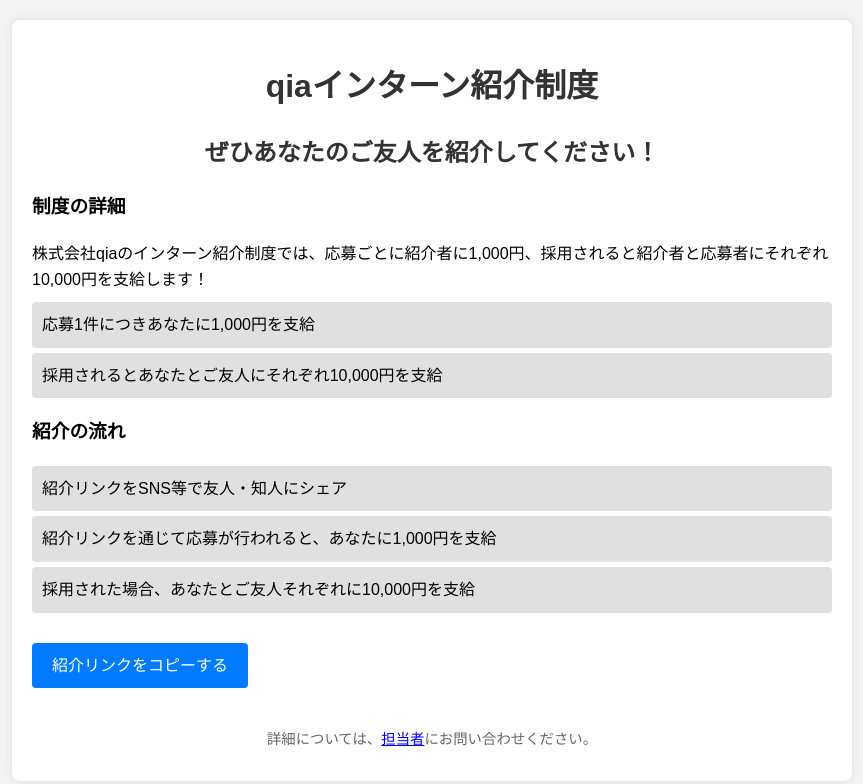
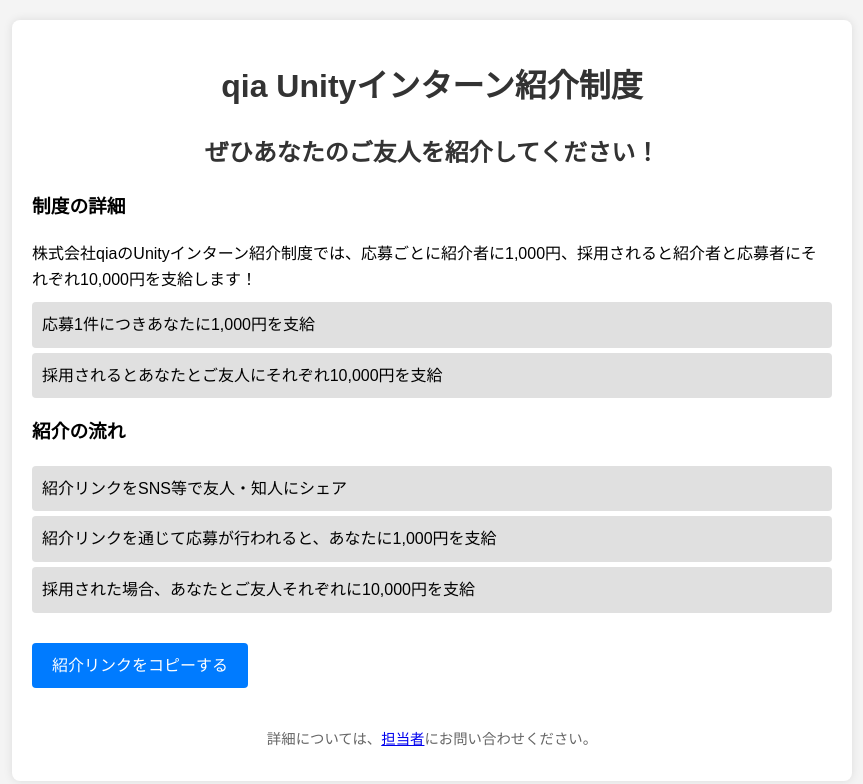
Before and after one commit to qiaInc/intern_jobs_unity, a plain HTML site: page referral_program.html in a window 1280 px wide. Shown: the whole page, without its empty margins (208-1071 px from the left). Drawn offline with Linux system fonts and the light colour scheme.

Commit message:
edited refferal contents

```diff
--- a/referral_program.html
+++ b/referral_program.html
@@ -4,7 +4,7 @@
 <head>
     <meta charset="UTF-8">
     <meta name="viewport" content="width=device-width, initial-scale=1.0">
-    <title>qia インターン紹介制度</title>
+    <title>qia Unityインターン紹介制度</title>
     <style>
         body {
             font-family: Arial, sans-serif;
@@ -82,11 +82,11 @@
 
 <body>
     <div class="container">
-        <h1>qiaインターン紹介制度</h1>
+        <h1>qia Unityインターン紹介制度</h1>
         <h2>ぜひあなたのご友人を紹介してください！</h2>
         <section>
             <h3>制度の詳細</h3>
-            <p>株式会社qiaのインターン紹介制度では、応募ごとに紹介者に1,000円、採用されると紹介者と応募者にそれぞれ10,000円を支給します！</p>
+            <p>株式会社qiaのUnityインターン紹介制度では、応募ごとに紹介者に1,000円、採用されると紹介者と応募者にそれぞれ10,000円を支給します！</p>
             <ul>
                 <li>応募1件につきあなたに1,000円を支給</li>
                 <li>採用されるとあなたとご友人にそれぞれ10,000円を支給</li>
```
Also changed, not shown: index.html (+2 -2 lines).
